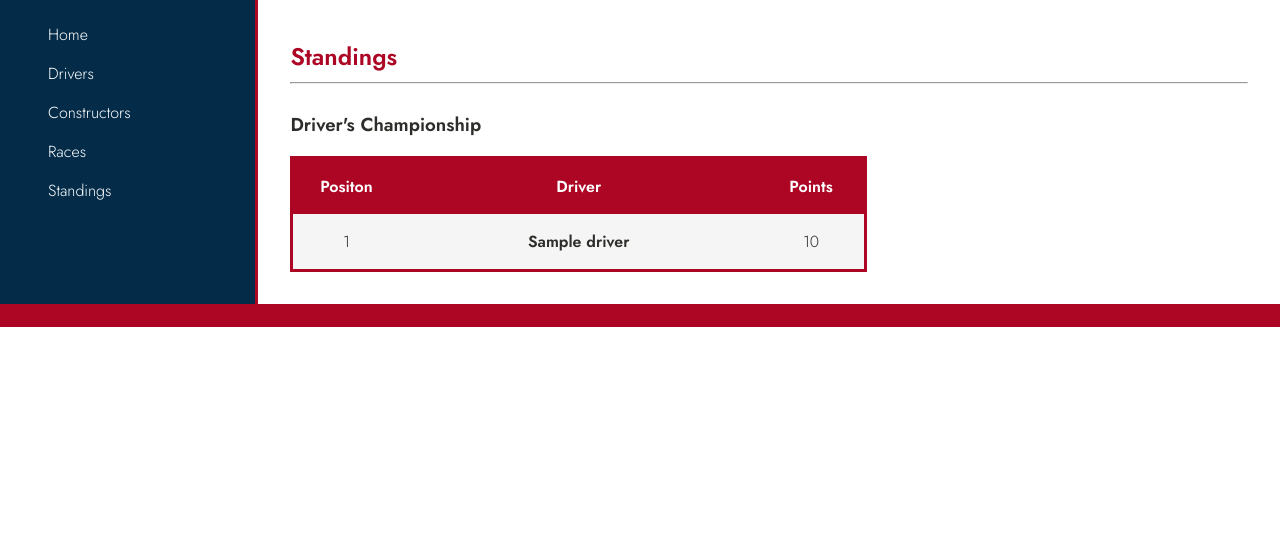
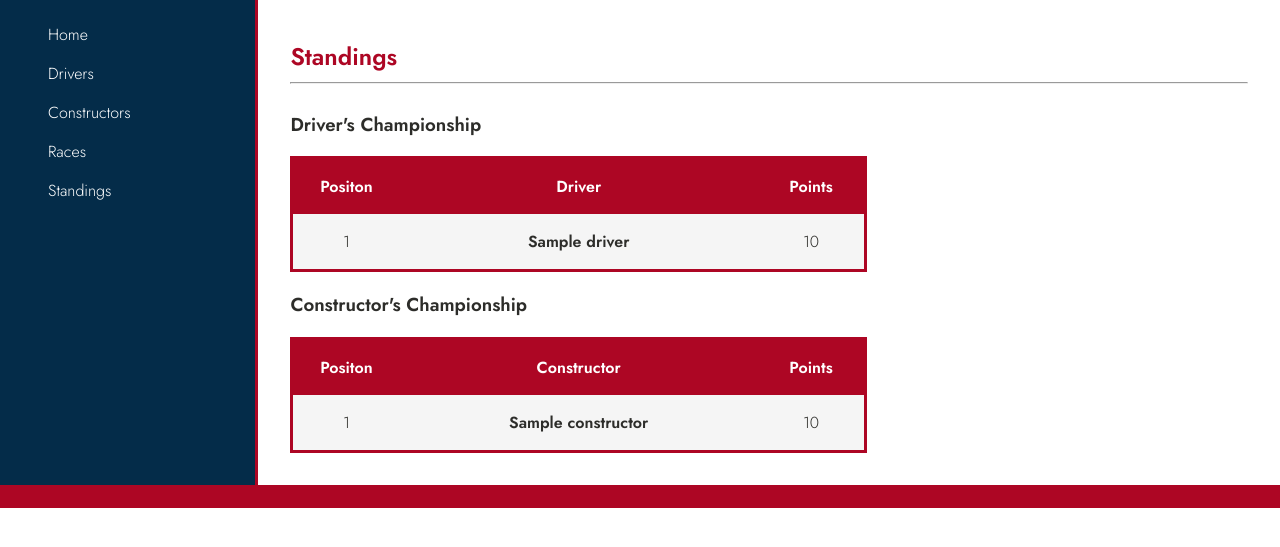
Before and after one commit to ethanBaird/trackside, a Flask app: page /standings in a window 1280 px wide. Shown: the part 145-692 px from the top of the page. Run offline with Flask 2, Linux system fonts and the light colour scheme; a database or web service that is not in the repository returns one stand-in record (values such as "Sample title"); some libraries are stand-ins or nearby versions.

Commit message:
added constructors champiponship table

```diff
--- a/controllers/drivers_controller.py
+++ b/controllers/drivers_controller.py
@@ -60,11 +60,3 @@ def update(id):
 def delete(id):
     drivers_repository.delete(id)
     return redirect('/drivers')
-
-# standings
-@drivers_blueprint.route('/standings')
-def standings():
-    positions = range(1, 20)
-    drivers = drivers_repository.select_all()
-    drivers.sort(key=lambda x: x.points, reverse=True)
-    return render_template('standings/index.html', positions=positions, drivers=drivers)
--- a/controllers/results_controller.py
+++ b/controllers/results_controller.py
@@ -1,4 +1,3 @@
-from copyreg import constructor
 from flask import Flask, Blueprint, redirect, render_template, request
 
 from models.race import Race
@@ -7,6 +6,7 @@ import repositories.races_repository as races_repository
 import repositories.drivers_repository as drivers_repository
 import repositories.scores_repository as scores_repository
 import repositories.results_repository as results_repository
+import repositories.constructors_repository as constructors_repository
 
 results_blueprint = Blueprint('results', __name__)
 
@@ -35,3 +35,13 @@ def create():
         results_repository.save(result)
         position += 1
     return redirect('/races')
+
+# standings
+@results_blueprint.route('/standings')
+def standings():
+    positions = range(1, 20)
+    drivers = drivers_repository.select_all()
+    drivers.sort(key=lambda x: x.points, reverse=True)
+    constructors = constructors_repository.select_all()
+    constructors.sort(key=lambda x: x.points, reverse=True)
+    return render_template('standings/index.html', positions=positions, drivers=drivers, constructors=constructors)
--- a/templates/standings/index.html
+++ b/templates/standings/index.html
@@ -23,4 +23,24 @@
             </tbody>
 
         </table>
+        <table>
+            <caption><h3>Constructor's Championship</h3></caption>
+            <thead>
+                <tr>
+                    <th>Positon</th>
+                    <th>Constructor</th>
+                    <th>Points</th>
+                </tr>
+            </thead>
+            <tbody>
+                {% for constructor in constructors %}
+                <tr>
+                    <td>{{ constructors.index(constructor)+1 }}</td>
+                    <td><b>{{ constructor.name }}</b></td>
+                    <td>{{ constructor.points }}</td>
+                </tr>
+                {% endfor %}
+            </tbody>
+
+        </table>
 {% endblock content %}
```
